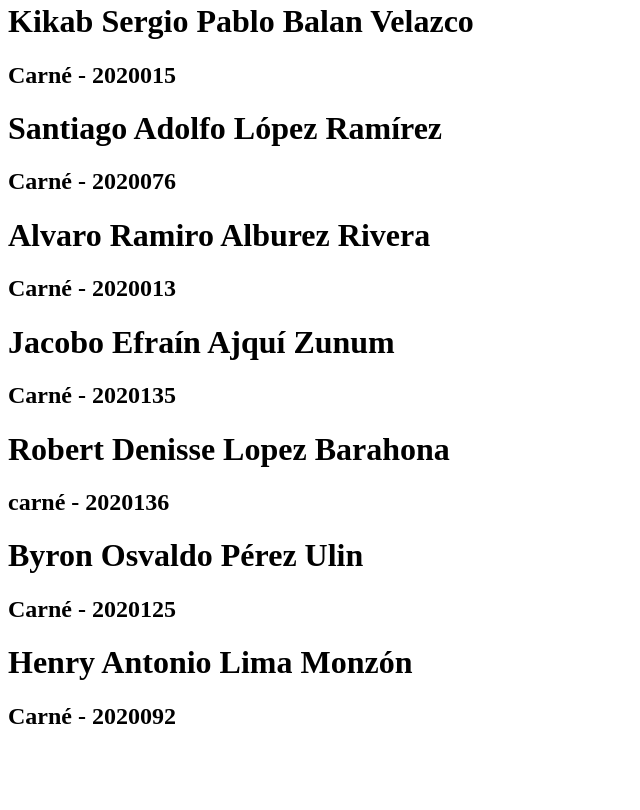
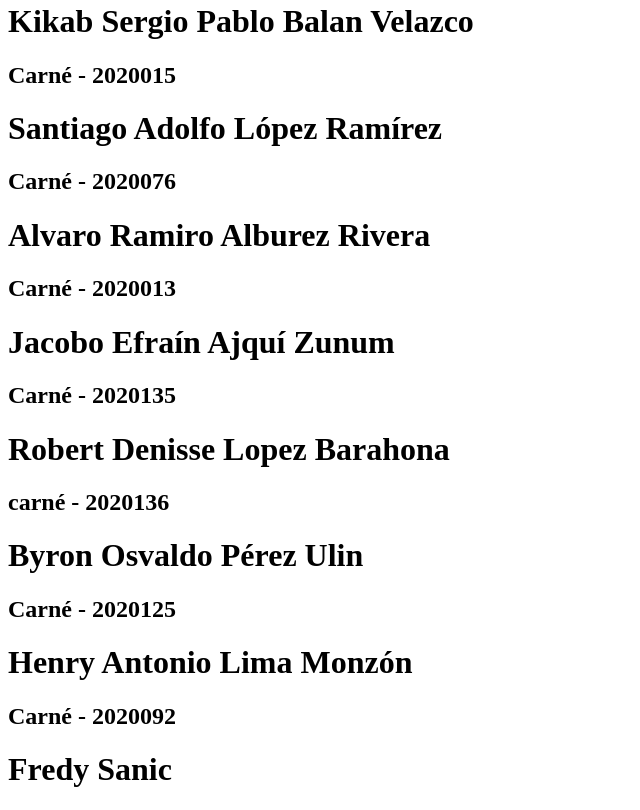
Before and after one commit to pedroarmas24/IN5AV2021, a plain HTML site: page index.html in a window 1280 px wide. Shown: the part 2000-2810 px from the top of the page, without its empty margins (0-640 px from the left). Before the commit the page ends 2750 px from the top, so only its background shows below. Drawn offline with Linux system fonts and the light colour scheme.

Commit message:
Se agregó un nombre

```diff
--- a/index.html
+++ b/index.html
@@ -58,5 +58,7 @@
     <h2>Carné - 2020125</h2>
     <h1>Henry Antonio Lima Monzón</h1>
     <h2>Carné - 2020092</h2>
+
+    <h1>Fredy Sanic</h1>
 </body>
 </html>
```
